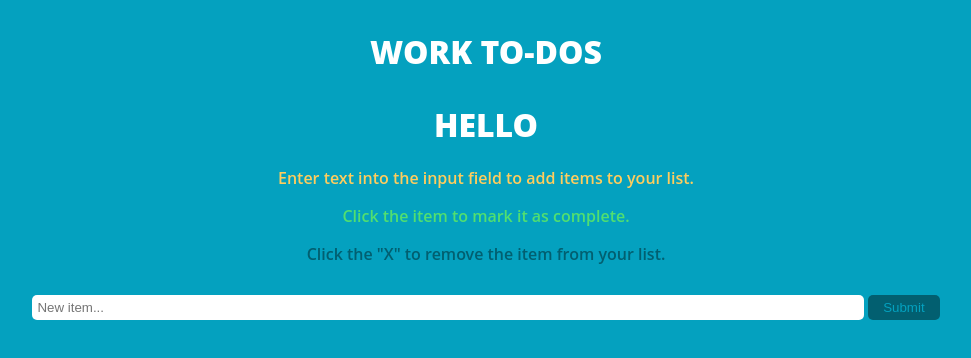
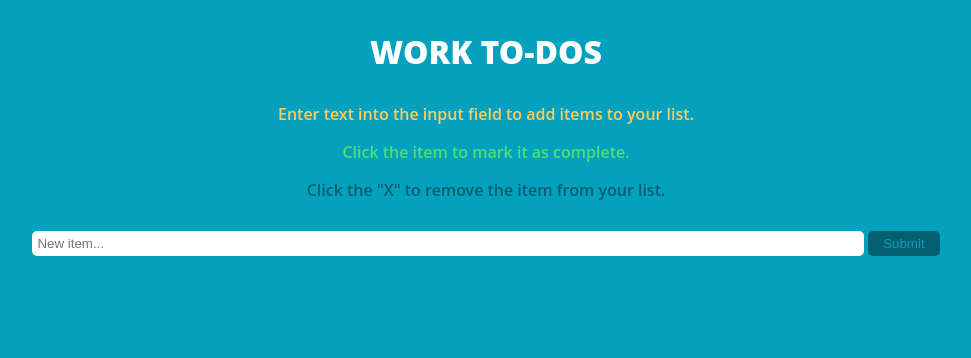
Before and after one commit to pmging/DailyJavascriptProjects, a plain HTML site: page ToDoList/index.html in a window 1280 px wide. Shown: the whole page, without its empty margins (154-1125 px from the left). Drawn offline with Linux system fonts and the light colour scheme.

Commit message:
Update index.html

```diff
--- a/ToDoList/index.html
+++ b/ToDoList/index.html
@@ -17,8 +17,6 @@
 				</div>
 			</div>
 		</div>
-
-		<h1 id="test">hello</h1>
 
 		<div class="row">
 			<div class="helpText col-12">
```
